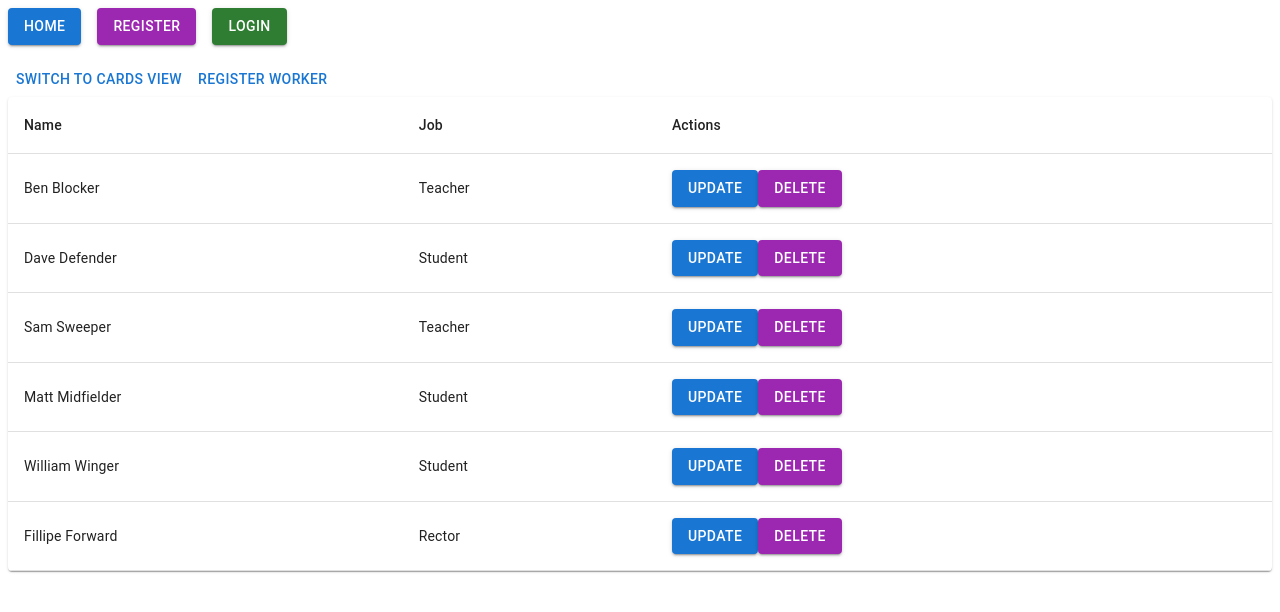
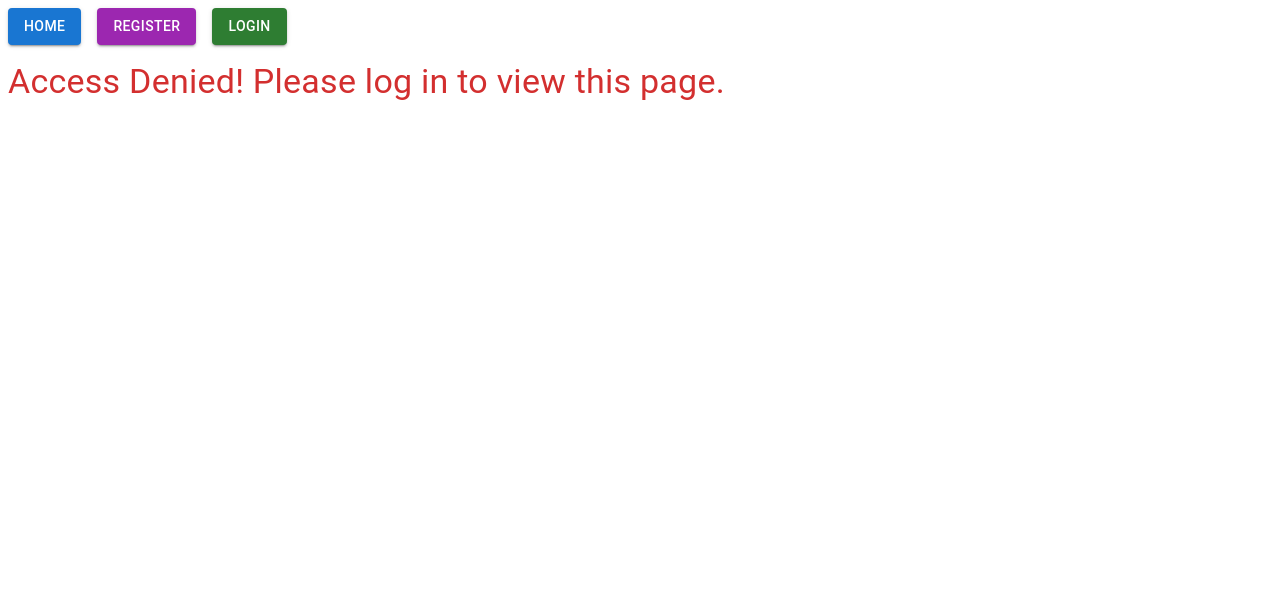
Before and after one commit to kitty-killer/reactt, a React (Create React App) app: page / in a window 1280 px wide. Shown: the top 612 px of the page. Built offline with nearby package versions, Linux system fonts and the light colour scheme.

Commit message:
redux(fix problems)

```diff
--- a/package.json
+++ b/package.json
@@ -10,6 +10,7 @@
     "@testing-library/jest-dom": "^5.17.0",
     "@testing-library/react": "^13.4.0",
     "@testing-library/user-event": "^13.5.0",
+    "axios": "^1.7.8",
     "react": "^18.0.0",
     "react-dom": "^18.0.0",
     "react-redux": "^8.1.3",
--- a/src/App.js
+++ b/src/App.js
@@ -1,28 +1,34 @@
-// src/App.js
-import React, { useState } from "react";
-import { Routes, Route, Link } from "react-router-dom";
+
+import React, { useState } from 'react';
+import { Routes, Route, Link } from 'react-router-dom';
 import { useSelector, useDispatch } from 'react-redux';
-import Home from "./components/Home";
-import Registration from "./components/Registration";
-import Login from "./components/Login";
-import { addWorker, deleteWorker, updateWorker } from './workerReducer';
-import { Button, Box } from "@mui/material";
+import Home from './components/Home';
+import Registration from './components/Registration';
+import Login from './components/Login';
+import { addWorker, deleteWorker, updateWorker } from './redux/workerReducer';
+import { Button, Box } from '@mui/material';
 
 function App() {
   const workers = useSelector((state) => state.workers);
+  const dispatch = useDispatch();
+
   const [view, setView] = useState("table");
-  const dispatch = useDispatch();
+  const [isLoggedIn, setIsLoggedIn] = useState(false);
 
   const delWorker = (id) => {
     dispatch(deleteWorker(id));
   };
 
-  const addWorker = (worker) => {
+  const addWorkerToState = (worker) => {
     dispatch(addWorker(worker));
   };
 
-  const updateWorker = (worker) => {
+  const updateWorkerInState = (worker) => {
     dispatch(updateWorker(worker));
+  };
+
+  const handleLogin = () => {
+    setIsLoggedIn(true); // Состояние логина при успешном входе
   };
 
   return (
@@ -39,9 +45,12 @@ function App() {
         </Button>
       </Box>
       <Routes>
-        <Route path="/" element={<Home view={view} setView={setView} workers={workers} delWorker={delWorker} updateWorker={updateWorker} addWorker={addWorker} />} />
-        <Route path="/registration" element={<Registration addWorker={addWorker} />} />
-        <Route path="/login" element={<Login />} />
+        <Route
+          path="/"
+          element={<Home workers={workers} delWorker={delWorker} updateWorker={updateWorkerInState} view={view} setView={setView} isLoggedIn={isLoggedIn} />}
+        />
+        <Route path="/registration" element={<Registration addWorker={addWorkerToState} />} />
+        <Route path="/login" element={<Login handleLogin={handleLogin} />} />
       </Routes>
     </div>
   );
--- a/src/components/Cards.js
+++ b/src/components/Cards.js
@@ -13,7 +13,7 @@ const Cards = ({ workers, delWorker, updateWorker }) => {
   };
 
   const handleSave = (id) => {
-    updateWorker(id, editedName, editedJob);
+    updateWorker({ id, name: editedName, job: editedJob });
     setEditingCard(null);
   };
 
--- a/src/components/Form.js
+++ b/src/components/Form.js
@@ -1,7 +1,7 @@
-import { useState } from "react";
+import React, { useState } from 'react';
 import { TextField, Button, Box, Typography } from '@mui/material';
 
-function Form({ addWorker }) {
+const Form = ({ addWorker }) => {
   const [name, setName] = useState('');
   const [job, setJob] = useState('');
 
@@ -43,6 +43,6 @@ function Form({ addWorker }) {
       </Button>
     </Box>
   );
-}
+};
 
 export default Form;
--- a/src/components/Home.js
+++ b/src/components/Home.js
@@ -1,25 +1,35 @@
-// src/components/Home.js
-import React from "react";
-import Table from "./Table";
-import Cards from "./Cards";
-import Registration from "./Registration";
-import { Button } from "@mui/material";
+import React from 'react';
+import { Button, Box, Typography } from '@mui/material';
+import Cards from './Cards';
+import Table from './Table';
 
-const Home = ({ view, setView, workers, delWorker, updateWorker, addWorker }) => {
+const Home = ({ workers, delWorker, updateWorker, view, setView, isLoggedIn }) => {
+  if (!isLoggedIn) {
+    return (
+      <div>
+        <Typography variant="h4" color="error">
+          Access Denied! Please log in to view this page.
+        </Typography>
+      </div>
+    );
+  }
+
   return (
     <div>
-      <Button onClick={() => setView(view === "table" ? "cards" : "table")}>
-        Switch to {view === "table" ? "Cards" : "Table"} View
-      </Button>
-      <Button onClick={() => setView(view === "register" ? "table" : "register")}>
-        {view === "register" ? "Back to Table" : "Register Worker"}
-      </Button>
+      <h1>Home</h1>
+      <Box sx={{ mb: 2 }}>
+        <Button onClick={() => setView("table")} variant="contained" color="primary">
+          View Table
+        </Button>
+        <Button onClick={() => setView("cards")} variant="contained" color="secondary">
+          View Cards
+        </Button>
+      </Box>
+
       {view === "table" ? (
         <Table workers={workers} delWorker={delWorker} updateWorker={updateWorker} />
-      ) : view === "cards" ? (
+      ) : (
         <Cards workers={workers} delWorker={delWorker} updateWorker={updateWorker} />
-      ) : (
-        <Registration addWorker={addWorker} />
       )}
     </div>
   );
--- a/src/components/Login.js
+++ b/src/components/Login.js
@@ -1,26 +1,22 @@
-// src/components/Login.js
 import React, { useState } from "react";
 import { useNavigate } from "react-router-dom";
 import { TextField, Button, Typography, Container, Box } from '@mui/material';
 
-const Login = () => {
+const Login = ({ handleLogin }) => {
   const [username, setUsername] = useState('');
   const [password, setPassword] = useState('');
   const [error, setError] = useState(null);
-  const [isLoggedIn, setIsLoggedIn] = useState(false);
   const navigate = useNavigate();
 
   const handleSubmit = (e) => {
     e.preventDefault();
-    // Simulated login logic
+
     if (username === "admin" && password === "password") {
-      setIsLoggedIn(true);
       setError(null);
-      console.log("Logged in successfully with:", username);
-      navigate('/'); // Redirect to home page
+      handleLogin();
+      navigate('/');
     } else {
       setError("Invalid username or password");
-      setIsLoggedIn(false);
     }
   };
 
@@ -38,7 +34,6 @@ const Login = () => {
               fullWidth
               value={username}
               onChange={(e) => setUsername(e.target.value)}
-              required
             />
           </Box>
           <Box sx={{ mb: 2 }}>
@@ -49,7 +44,6 @@ const Login = () => {
               fullWidth
               value={password}
               onChange={(e) => setPassword(e.target.value)}
-              required
             />
           </Box>
           {error && <Typography color="error">{error}</Typography>}
@@ -57,11 +51,6 @@ const Login = () => {
             Login
           </Button>
         </form>
-        {isLoggedIn && (
-          <Typography variant="h6" color="success.main" sx={{ mt: 2 }}>
-            Welcome, {username}!
-          </Typography>
-        )}
       </Box>
     </Container>
   );
--- a/src/components/Registration.js
+++ b/src/components/Registration.js
@@ -1,12 +1,40 @@
 import React from "react";
+import { Box, Typography, Paper } from "@mui/material";
 import Form from "./Form";
 
-const Registration = ({ addWorker }) => {
+const Registration = ({ addWorker, authenticated }) => {
+
+  if (!authenticated) {
+    return <Typography variant="h6" color="error">You need to log in to access this page</Typography>;
+  }
+
   return (
-    <div>
-      <h1>Register</h1>
-      <Form addWorker={addWorker} />
-    </div>
+    <Box
+      sx={{
+        display: 'flex',
+        justifyContent: 'center',
+        alignItems: 'center',
+        minHeight: '100vh',
+        bgcolor: 'background.default',
+        p: 3
+      }}
+    >
+      <Paper
+        sx={{
+          padding: 3,
+          width: '100%',
+          maxWidth: '400px',
+          boxShadow: 3,
+          borderRadius: 2,
+          bgcolor: 'background.paper'
+        }}
+      >
+        <Typography variant="h4" align="center" gutterBottom>
+          Register
+        </Typography>
+        <Form addWorker={addWorker} />
+      </Paper>
+    </Box>
   );
 };
 
--- a/src/components/Table.js
+++ b/src/components/Table.js
@@ -1,13 +1,8 @@
-// src/components/Table.js
-import React from "react";
-import { Table, TableBody, TableCell, TableContainer, TableHead, TableRow, Paper, Button } from "@mui/material";
 
-const WorkerTable = ({ workers, delWorker, updateWorker }) => {
-  const handleUpdate = (worker) => {
-    const updatedWorker = { ...worker, job: "Updated Job" }; // Пример обновления
-    updateWorker(updatedWorker);
-  };
+import React from 'react';
+import { Table, TableBody, TableCell, TableContainer, TableHead, TableRow, Paper, Button } from '@mui/material';
 
+const TableComponent = ({ workers, delWorker, updateWorker }) => {
   return (
     <TableContainer component={Paper}>
       <Table>
@@ -24,10 +19,10 @@ const WorkerTable = ({ workers, delWorker, updateWorker }) => {
               <TableCell>{worker.name}</TableCell>
               <TableCell>{worker.job}</TableCell>
               <TableCell>
-                <Button onClick={() => handleUpdate(worker)} variant="contained" color="primary">
-                  Update
+                <Button onClick={() => updateWorker(worker)} variant="contained" color="primary">
+                  Edit
                 </Button>
-                <Button onClick={() => delWorker(worker.id)} variant="contained" color="secondary">
+                <Button onClick={() => delWorker(worker.id)} variant="outlined" color="secondary">
                   Delete
                 </Button>
               </TableCell>
@@ -39,4 +34,4 @@ const WorkerTable = ({ workers, delWorker, updateWorker }) => {
   );
 };
 
-export default WorkerTable;
+export default TableComponent;
--- a/src/redux/store.js
+++ b/src/redux/store.js
@@ -1,4 +1,3 @@
-// src/store.js
 import { configureStore } from '@reduxjs/toolkit';
 import workerReducer from './workerReducer';
 
--- a/src/redux/workerReducer.js
+++ b/src/redux/workerReducer.js
@@ -1,4 +1,3 @@
-// src/workerReducer.js
 import { createSlice } from '@reduxjs/toolkit';
 
 const initialState = [
```
Also changed, not shown: src/redux/actions.js (deleted, +0 -18 lines), 1 other file (tests, documents, lock files or other folders).
